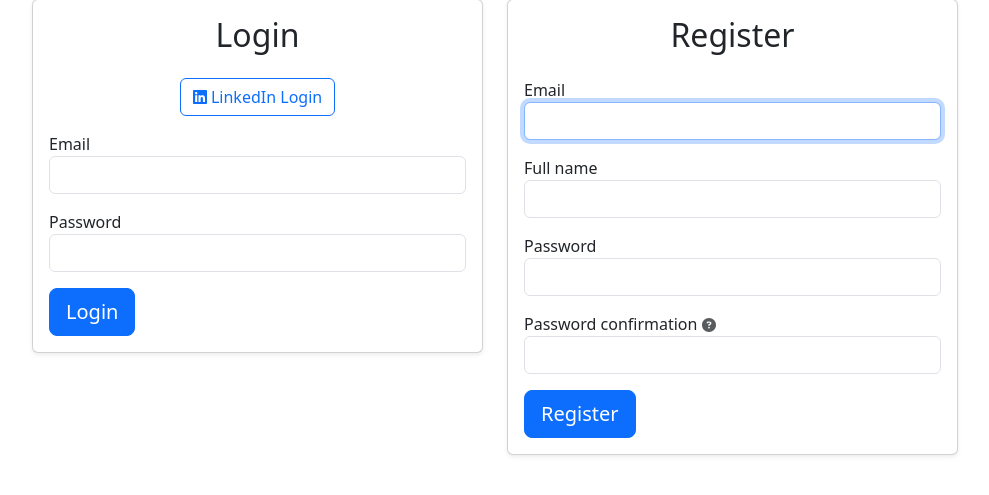
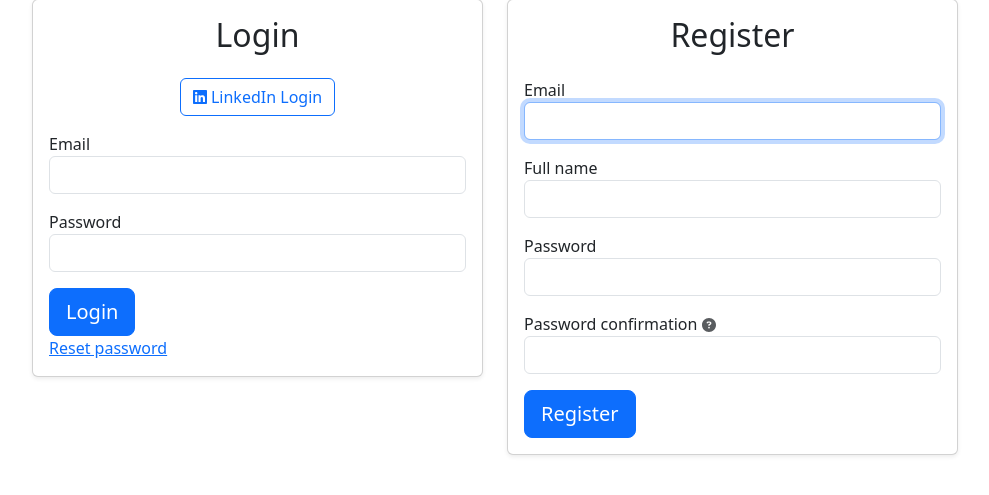
Before and after one commit to antonsaltykovplaneks/portfolio, a Django app: page /login/ in a window 1280 px wide. Shown: the part 105-600 px from the top of the page, without its empty margins (145-1134 px from the left). Run offline with Django 3.2, Linux system fonts and the light colour scheme; parts of the project's set-up code (start-up, migrations or seed data) failed here and were passed over; some libraries are stand-ins or nearby versions.

Commit message:
chore: Set unusable password for LinkedIn users during registration

```diff
--- a/src/accounts/connectors.py
+++ b/src/accounts/connectors.py
@@ -69,8 +69,9 @@ class LinkedInConnector:
                 name=user_name,
                 is_linkedin_user=True,
                 is_verified=True,
-                password="*",
             )
+            linkedin_user.set_unusable_password()
+            linkedin_user.save()
 
         return linkedin_user
 
--- a/src/accounts/forms.py
+++ b/src/accounts/forms.py
@@ -101,6 +101,10 @@ class EditUserForm(forms.ModelForm):
         received_email = self.cleaned_data.get("email")
         if self.instance.email == received_email:
             return received_email
+        if self.instance.has_usable_password() is False:
+            raise forms.ValidationError(
+                _("You cannot change the email address because the account has an unusable password.")
+            )
         else:
             user_exist = (
                 User.objects.filter(email=received_email)
--- a/src/accounts/templates/accounts/auth.html
+++ b/src/accounts/templates/accounts/auth.html
@@ -25,6 +25,9 @@
                             <div class="form-group">
                                 <button class="btn btn-lg btn-primary btn-block" type="submit" name="login_submit">{% trans "Login" %}</button>
                             </div>
+                            <a href="{% url 'password_reset' %}" >
+                                {% trans "Reset password" %}
+                            </a>
                         </form>
                     </div>
                 </div>
--- a/src/accounts/urls.py
+++ b/src/accounts/urls.py
@@ -23,7 +23,7 @@ urlpatterns = [
     ),
     path(
         "password-reset/",
-        auth_views.PasswordResetView.as_view(
+        views.PasswordResetModifiedView.as_view(
             html_email_template_name="accounts/email/password_reset.html",
             subject_template_name="accounts/email/password_reset_subject.txt",
             template_name="accounts/password_reset.html",
--- a/src/accounts/views.py
+++ b/src/accounts/views.py
@@ -7,8 +7,14 @@ from django.contrib.auth.decorators import login_required
 from django.contrib.auth.tokens import default_token_generator
 from django.http import HttpResponse
 from django.shortcuts import get_object_or_404
+from django.utils.decorators import method_decorator
+from django.views.decorators.csrf import csrf_protect
+from django.contrib.auth.forms import PasswordResetForm
+from django.urls import reverse_lazy
+from django.utils.http import urlsafe_base64_decode
+from django.contrib.auth.views import PasswordResetView
+from django.utils.translation import gettext_lazy as _
 
-from django.utils.http import urlsafe_base64_decode
 
 from accounts.connectors import LinkedInConnector
 from accounts.tasks import send_email_celery_task
@@ -25,6 +31,7 @@ def personal_information_view(request):
     context = {
         "user": user,
         "menu": "personal_information",
+        "has_usable_password": user.has_usable_password(),
     }
     return render(request, "accounts/personal_information.html", context)
 
@@ -153,3 +160,43 @@ def linkedin_login_callback(request):
             # messages.error(request, "LinkedIn login failed", "error") # after PR merge
             return render(request, "error_register_login_failed.html")
     return redirect(reverse("login_register"))
+
+
+class PasswordResetModifiedView(PasswordResetView):
+    email_template_name = "registration/password_reset_email.html"
+    extra_email_context = None
+    form_class = PasswordResetForm
+    from_email = None
+    html_email_template_name = None
+    subject_template_name = "registration/password_reset_subject.txt"
+    success_url = reverse_lazy("password_reset_done")
+    template_name = "registration/password_reset_form.html"
+    title = _("Password reset")
+    token_generator = default_token_generator
+
+    @method_decorator(csrf_protect)
+    def dispatch(self, *args, **kwargs):
+        return super().dispatch(*args, **kwargs)
+
+    def form_valid(self, form):
+        user = User.objects.filter(email=form["email"].data).first()
+        if user and user.has_usable_password() is False:
+            messages.add_message(
+                self.request,
+                messages.WARNING,
+                _("This account cannot reset the password."),
+            )
+            return redirect("login")
+
+        opts = {
+            "use_https": self.request.is_secure(),
+            "token_generator": self.token_generator,
+            "from_email": self.from_email,
+            "email_template_name": self.email_template_name,
+            "subject_template_name": self.subject_template_name,
+            "request": self.request,
+            "html_email_template_name": self.html_email_template_name,
+            "extra_email_context": self.extra_email_context,
+        }
+        form.save(**opts)
+        return super().form_valid(form)
```
Also changed, not shown: src/accounts/templates/accounts/personal_information.html (+8 -4 lines).
